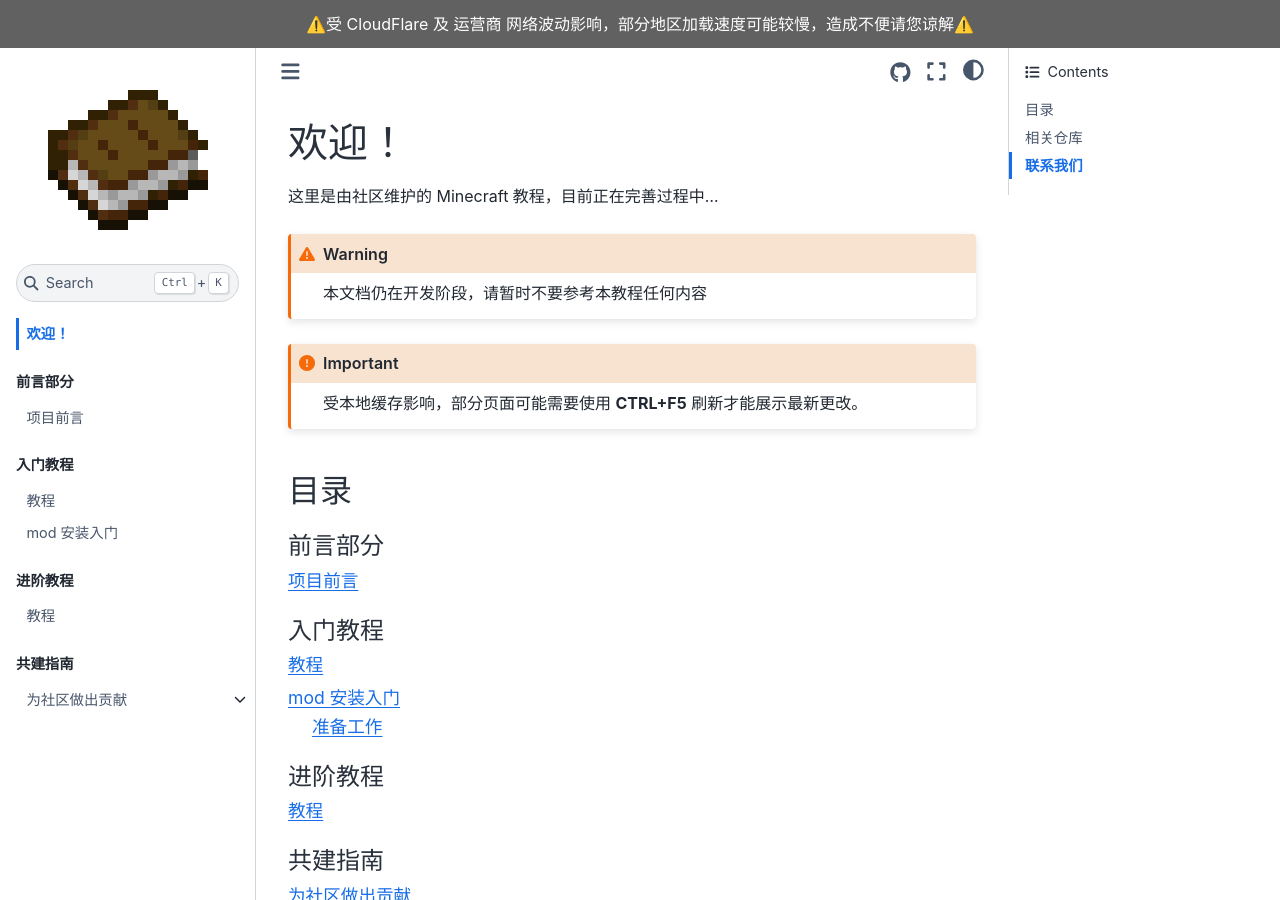
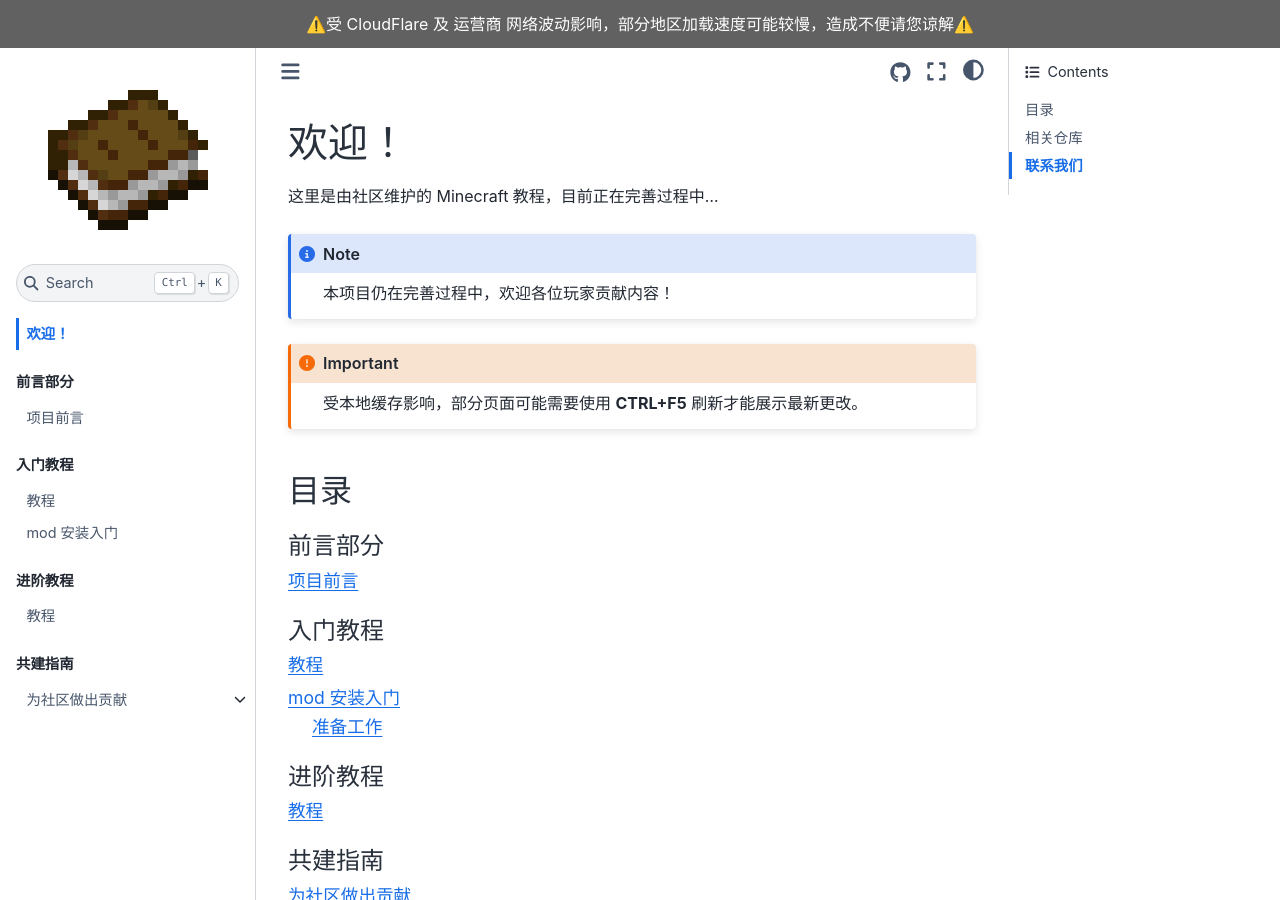
Before and after one commit to Lianmoe/Lianmoe-Tutorial, a Sphinx documentation site: the page built from docs/index.md, in a window 1280 px wide and 900 px high. Built offline with Sphinx 7.4.7 and the Sphinx Book theme 1.1.4, drawn with Linux system fonts in a browser that asks for light colours; pages that are not in the unit, such as notebooks, are missing from menus.

Commit message:
Update index.md

````diff
--- a/docs/index.md
+++ b/docs/index.md
@@ -3,8 +3,8 @@
 
 这里是由社区维护的 Minecraft 教程，目前正在完善过程中…
 
-```{warning}
-本文档仍在开发阶段，请暂时不要参考本教程任何内容
+```{note}
+本项目仍在完善过程中，欢迎各位玩家贡献内容！
 ```
 
 ```{important}
````
